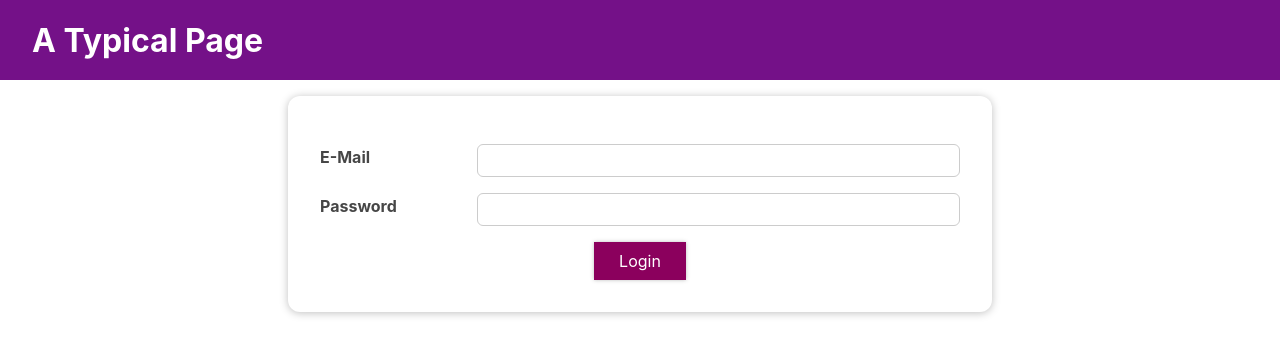
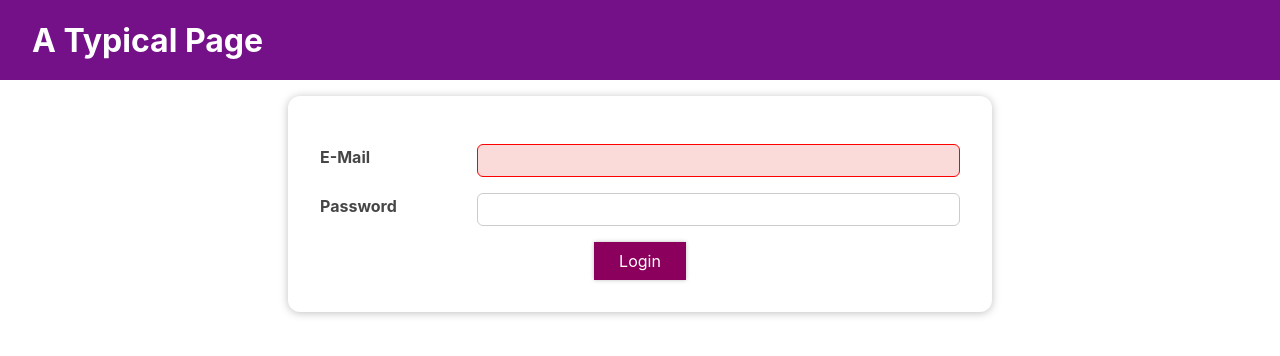
Before and after one commit to LeeKM321/react-study202409, a React (Create React App) app: page / in a window 1280 px wide. Shown: the top 356 px of the page. Built offline with nearby package versions, Linux system fonts and the light colour scheme.

Commit message:
useReducer로 다중 상태값 관리하기

```diff
--- a/src/components/SideEffect/Login/Login.js
+++ b/src/components/SideEffect/Login/Login.js
@@ -1,23 +1,62 @@
-import React, { useEffect, useState } from 'react';
+import React, { useEffect, useReducer, useState } from 'react';
 import Card from '../../UI/Card';
 import styles from './Login.module.css';
 import ButtonComponent from '../../UI/Button';
 
+// 리듀서 함수 선언
+/*
+   이 컴포넌트에서 사용하는 모든 상태와 상태 변경을 중앙 제어하는 함수.
+   컴포넌트 내부 데이터를 사용하지 않고 상태에만 집중하기 때문에
+   컴포넌트 바깥쪽에 선언하는 것이 일반적입니다.
+
+   param1 - state: 변경 전의 상태값
+   param2 - action: dispatch함수(상태 변경 등의 행동)가 전달한 상태 변경 객체
+   return: 관리할 상태값들을 반환
+ */
+const emailReducer = (state, action) => {
+  console.log('email reducer called!!');
+  console.log('state: ', state);
+  console.log('action: ', action);
+
+  if (action.type === 'USER_INPUT') {
+    return {
+      value: action.val,
+      isValid: action.val.includes('@'),
+    };
+  } else if (action.type === 'INPUT_VALIDATE') {
+    return {
+      value: state.value,
+      isValid: state.value.includes('@'),
+    };
+  }
+};
+
 const Login = ({ onLogin }) => {
-  // 이메일 입력값을 저장
-  const [enteredEmail, setEnteredEmail] = useState('');
+  // email reducer 사용하기
+  /*
+     param1 - reducer function: 위에서 만든 리듀서 함수
+     param2 - initial state: 초기 상태값
+     return1 - 이메일 관련 상태변수
+     return2 - dispatch함수: 상태를 변경할 수 있는 함수
+   */
+  const [emailState, dispatchEmail] = useReducer(emailReducer, {
+    value: '',
+    isValid: null,
+  });
 
   // 패스워드 입력값을 저장
   const [enteredPw, setEnteredPw] = useState('');
-
-  // 이메일 입력이 정상적인지를 확인
-  const [emailIsValid, setEmailIsValid] = useState(true);
 
   // 패스워드 입력도 정상적인지 확인
   const [pwIsValid, setPwIsValid] = useState(true);
 
   // 이메일, 패스워드가 둘 다 동시에 정상적인 상태인지 확인.
   const [formIsValid, setFormIsValid] = useState(false);
+
+  // 기존의 email 상태변수를 제거함.
+  // 상태값이 필요하다면 -> reducer가 제공한 상태값을 활용.
+  // 내가 지정한 상태값에서 필요한 값들을 뽑아서 사용.
+  const { value: emailValue, isvalid: emailIsValid } = emailState;
 
   useEffect(() => {
     console.log('useEffect called in Login.js!');
@@ -26,7 +65,7 @@ const Login = ({ onLogin }) => {
     // 1초 이내에 새로운 입력값이 들어온다면? -> 상태 변경 -> useEffect가 다시 실행됨.
     const timer = setTimeout(() => {
       console.log('setTimeout 호출!');
-      setFormIsValid(enteredEmail.includes('@') && enteredPw.trim().length > 6);
+      setFormIsValid(emailIsValid && enteredPw.trim().length > 6);
     }, 1000);
 
     // cleanup 함수 - 컴포넌트가 업데이트 되거나 없어지기 직전에 실행.
@@ -35,11 +74,17 @@ const Login = ({ onLogin }) => {
       clearTimeout(timer);
     };
     // 의존성 배열에 상태변수를 넣어주면 그 상태변수가 변경될 때마다 useEffect가 재실행됨.
-  }, [enteredEmail, enteredPw]);
+  }, [emailValue, enteredPw]);
 
   // 이메일이 변경될 때마다 실행할 핸들러
   const emailChangeHandler = (e) => {
-    setEnteredEmail(e.target.value);
+    // reducer의 상태 변경은 dispatch 함수를 통해서 처리
+    // dispatch함수의 매개값 객체의 key는 정해진 것이 아닌, reducer 함수에서 구분하기 위해 붙여주는 이름.
+    // 프로퍼티의 key와 value는 자유롭게 줄 수 있습니다. (정해진 게 아님!)
+    dispatchEmail({
+      type: 'USER_INPUT',
+      val: e.target.value,
+    });
   };
 
   // 비밀번호가 변경될 때마다 실행할 핸들러
@@ -48,7 +93,9 @@ const Login = ({ onLogin }) => {
   };
 
   const validateEmailHandler = () => {
-    setEmailIsValid(enteredEmail.includes('@'));
+    dispatchEmail({
+      type: 'INPUT_VALIDATE',
+    });
   };
 
   const validatePasswordHandler = () => {
@@ -58,7 +105,7 @@ const Login = ({ onLogin }) => {
   const submitHandler = (e) => {
     e.preventDefault();
     console.log('submit 동작함!');
-    onLogin(enteredEmail, enteredPw);
+    onLogin(emailValue, enteredPw);
   };
 
   return (
@@ -71,7 +118,7 @@ const Login = ({ onLogin }) => {
           <input
             type='email'
             id='email'
-            value={enteredEmail}
+            value={emailValue}
             onChange={emailChangeHandler}
             onBlur={validateEmailHandler} // blur는 focus의 반대.
           />
```
